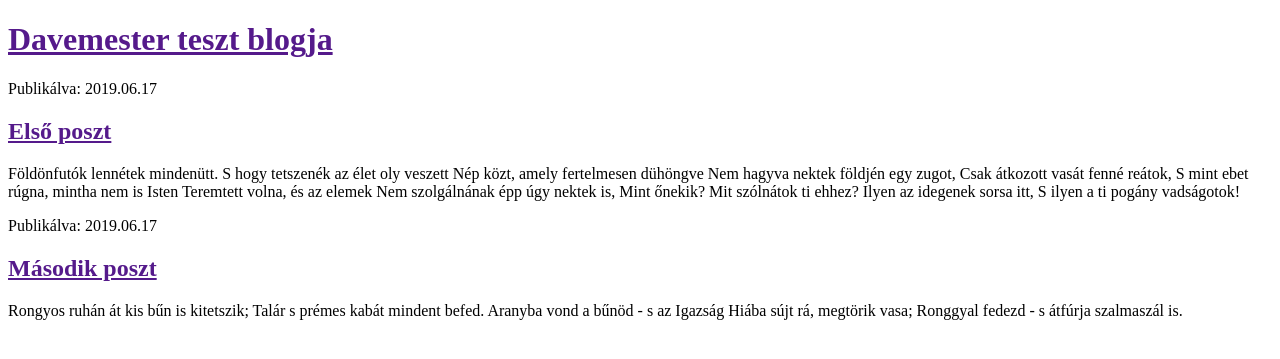
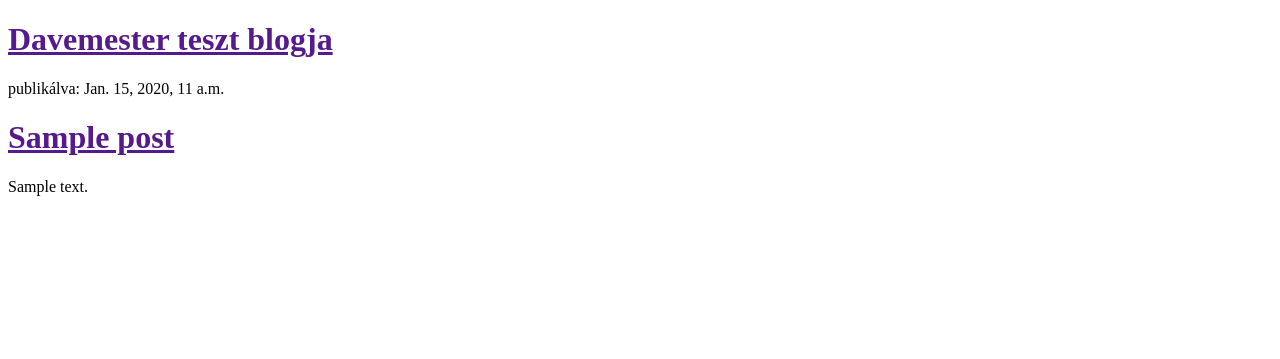
Before and after one commit to Davemester/my-first-blog, a Django app: template blog/templates/blog/post_list.html in a window 1280 px wide. Shown: the top 359 px of the page. Run offline with Django 3.2, Linux system fonts and the light colour scheme; the template is opened without the code that fills it: values that come from a table or form of the project are taken from there, others are empty; tables that the repository leaves empty hold one stand-in row (values such as "Sample post").

Commit message:
Modified templates to display posts from database

```diff
--- a/blog/templates/blog/post_list.html
+++ b/blog/templates/blog/post_list.html
@@ -9,35 +9,16 @@
         <h1><a href=""> Davemester teszt blogja</a> </h1>
 
     </div>
-    <div>
-        <p> Publikálva: 2019.06.17</p>
-        <h2><a href="">Első poszt</a> </h2>
-        <p>Földönfutók lennétek mindenütt.
-S hogy tetszenék az élet oly veszett
-Nép közt, amely fertelmesen dühöngve
-Nem hagyva nektek földjén egy zugot,
-Csak átkozott vasát fenné reátok,
-S mint ebet rúgna, mintha nem is Isten
-Teremtett volna, és az elemek
-Nem szolgálnának épp úgy nektek is,
-Mint őnekik? Mit szólnátok ti ehhez?
-Ilyen az idegenek sorsa itt,
-S ilyen a ti pogány vadságotok!</p>
 
+    {%for post in posts%}
+        <div>
+            <p>publikálva: {{post.published_date}}</p>
+            <h1><a href="">{{post.title}}</a> </h1>
+            <p>{{post.text|linebreaksbr}}</p>
+        </div>
 
-    </div>
+    {% endfor %}
 
-<div>
-        <p> Publikálva: 2019.06.17</p>
-        <h2><a href="">Második poszt</a> </h2>
-        <p>Rongyos ruhán át kis bűn is kitetszik;
-Talár s prémes kabát mindent befed.
-Aranyba vond a bűnöd - s az Igazság
-Hiába sújt rá, megtörik vasa;
-Ronggyal fedezd - s átfúrja szalmaszál is.</p>
-
-
-    </div>
 
 </body>
 </html>
--- a/blog/views.py
+++ b/blog/views.py
@@ -1,5 +1,9 @@
 from django.shortcuts import render
+from .models import Post
+from django.utils import timezone
+
 
 # Create your views here.
 def post_list(request):
-    return render(request,'blog/post_list.html',{})
+    posts = Post.objects.filter(published_date__lte=timezone.now()).order_by('published_date')
+    return render(request,'blog/post_list.html',{'posts':posts})
```
